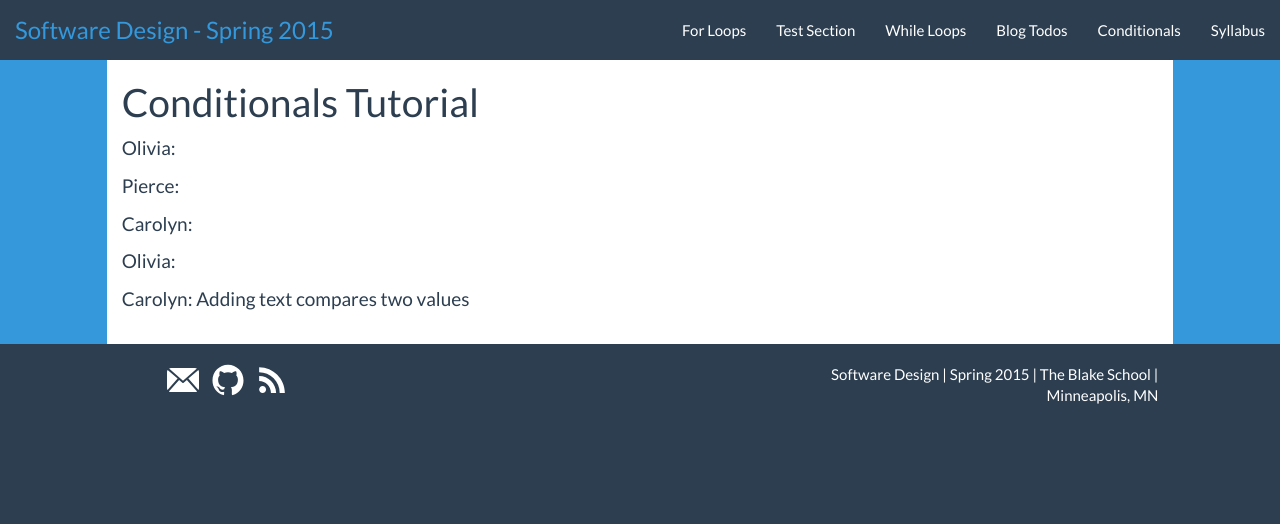
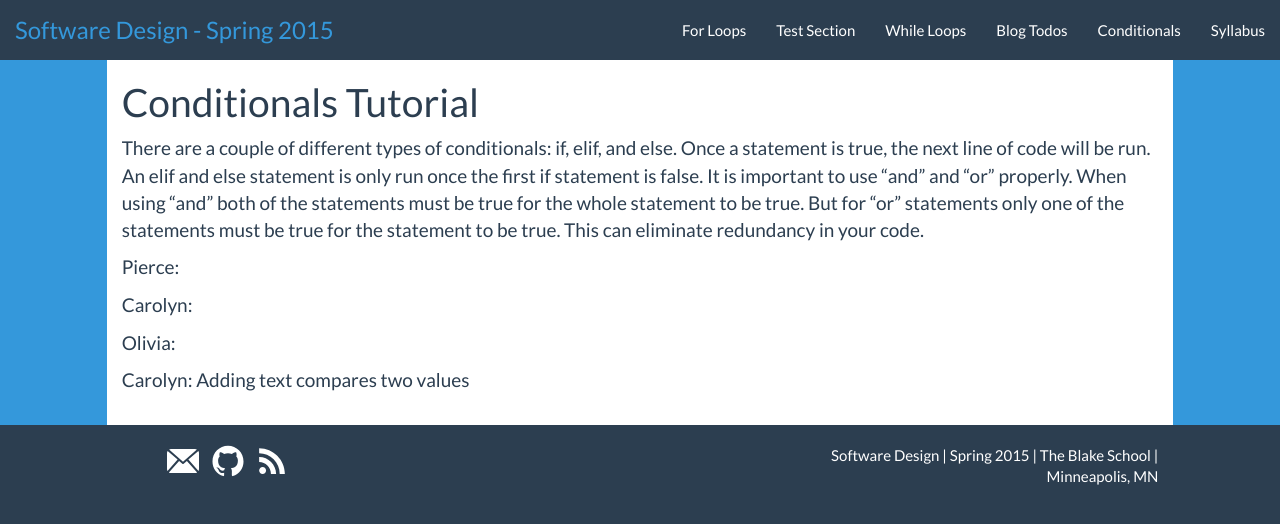
Before and after one commit to BlakeCS-Spring2015/blakecs-spring2015.github.io, a Jekyll site: the page built from conditionals.md, in a window 1280 px wide. Shown: the top 524 px of the page. Built offline with Jekyll 4.4.1, drawn with Linux system fonts in a browser that asks for light colours; Markdown is read by kramdown in place of the engine named in the settings.

Commit message:
Conditionals summary

```diff
--- a/conditionals.md
+++ b/conditionals.md
@@ -7,7 +7,7 @@ permalink: /conditionals/
 # Conditionals Tutorial
 
 
-Olivia:
+There are a couple of different types of conditionals: if, elif, and else. Once a statement is true, the next line of code will be run. An elif and else statement is only run once the first if statement is false. It is important to use “and” and “or” properly. When using “and” both of the statements must be true for the whole statement to be true. But for “or” statements only one of the statements must be true for the statement to be true. This can eliminate redundancy in your code.
 
 
 
```
